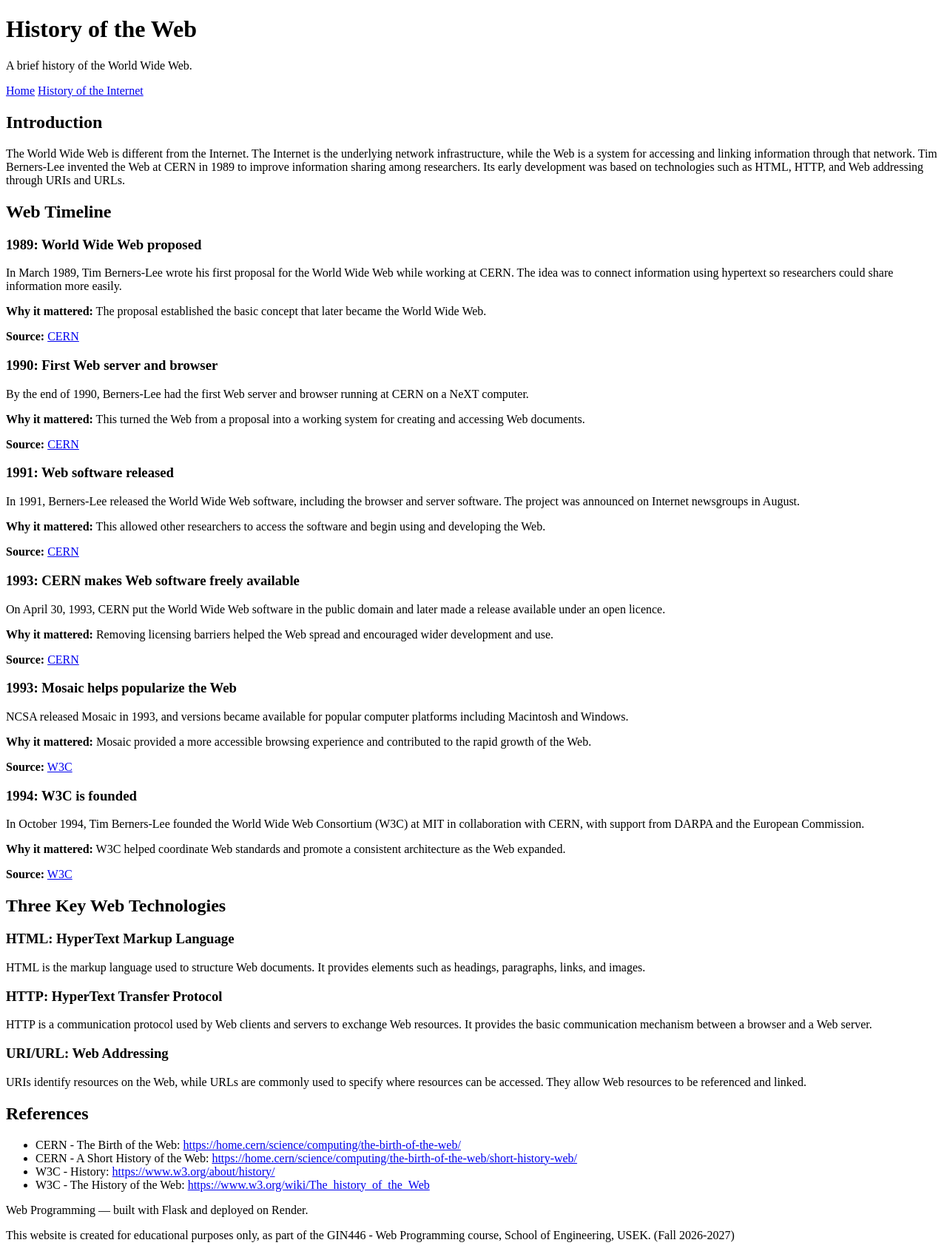
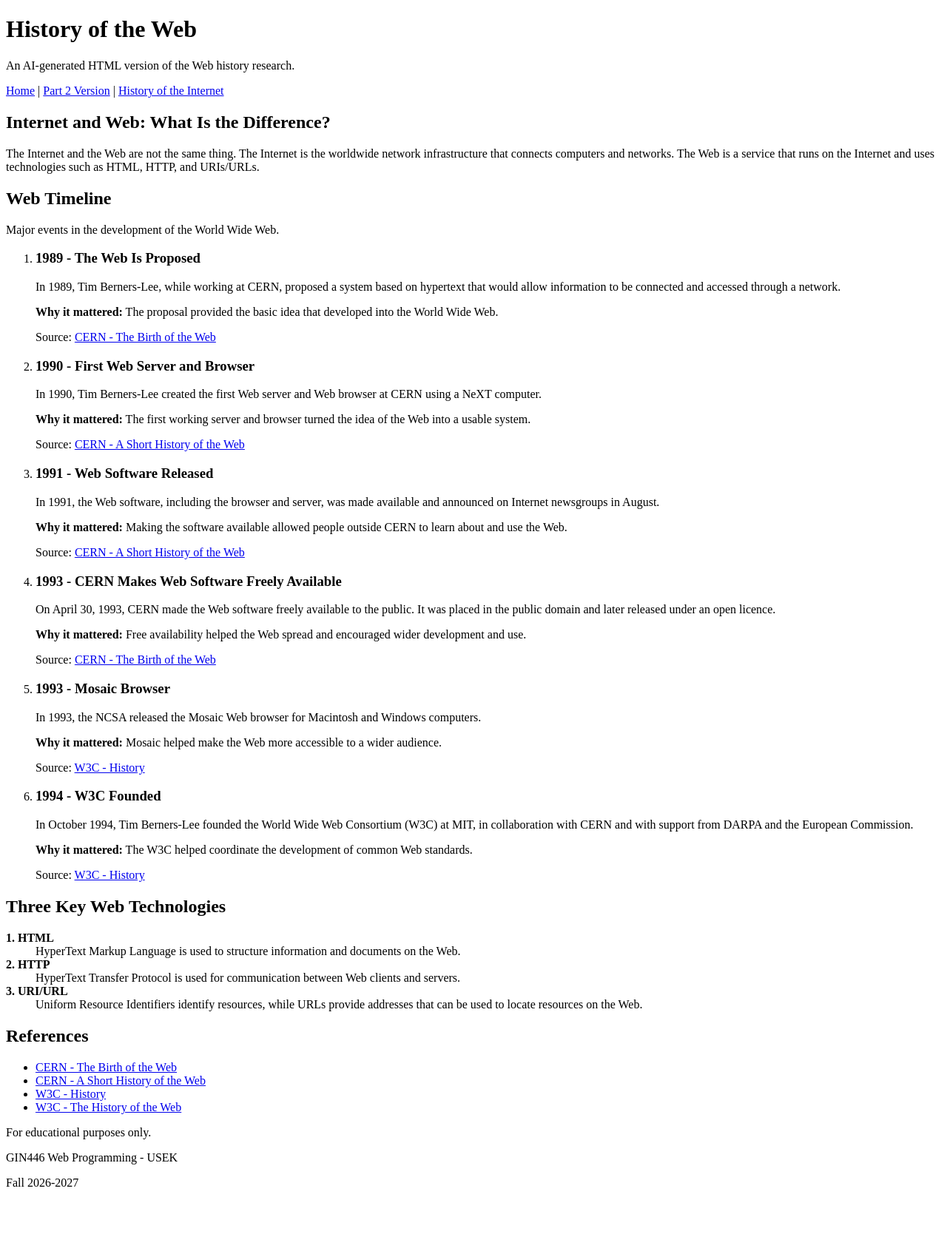
Before and after one commit to shady-daher/web-programming-site, a Flask app: page /web-history-ai in a window 1280 px wide. Shown: the whole page at 74% size. After the commit the page ends 1604 px from the top, so only its background shows below. Run offline with Flask 3, Linux system fonts and the light colour scheme.

Commit message:
Part 3: AI-generated history pages

```diff
--- a/templates/web-history-ai.html
+++ b/templates/web-history-ai.html
@@ -3,211 +3,234 @@
 <head>
     <meta charset="UTF-8">
     <meta name="viewport" content="width=device-width, initial-scale=1.0">
-    <title>History of the Web - AI Version</title>
+    <title>AI Version - History of the Web</title>
 </head>
 <body>
 
 <header>
     <h1>History of the Web</h1>
-        <p>A brief history of the World Wide Web.</p>
-    </header>
+    <p>An AI-generated HTML version of the Web history research.</p>
 
     <nav>
-        <a href="/">Home</a>
+        <a href="/">Home</a> |
+        <a href="/web-history">Part 2 Version</a> |
         <a href="/internet-history-ai">History of the Internet</a>
     </nav>
+</header>
 
 <main>
     <section>
-            <h2>Introduction</h2>
+        <header>
+            <h2>Internet and Web: What Is the Difference?</h2>
+        </header>
         <p>
-                The World Wide Web is different from the Internet. The Internet is
-                the underlying network infrastructure, while the Web is a system for
-                accessing and linking information through that network. Tim Berners-Lee
-                invented the Web at CERN in 1989 to improve information sharing among
-                researchers. Its early development was based on technologies such as
-                HTML, HTTP, and Web addressing through URIs and URLs.
+            The Internet and the Web are not the same thing. The Internet is the
+            worldwide network infrastructure that connects computers and networks.
+            The Web is a service that runs on the Internet and uses technologies
+            such as HTML, HTTP, and URIs/URLs.
         </p>
     </section>
 
     <section>
+        <header>
             <h2>Web Timeline</h2>
+            <p>Major events in the development of the World Wide Web.</p>
+        </header>
 
+        <ol>
+            <li>
                 <article>
-                <h3>1989: World Wide Web proposed</h3>
+                    <header>
+                        <h3>1989 - The Web Is Proposed</h3>
+                    </header>
                     <p>
-                    In March 1989, Tim Berners-Lee wrote his first proposal for the
-                    World Wide Web while working at CERN. The idea was to connect
-                    information using hypertext so researchers could share information
-                    more easily.
+                        In 1989, Tim Berners-Lee, while working at CERN, proposed a
+                        system based on hypertext that would allow information to be
+                        connected and accessed through a network.
                     </p>
+                    <aside>
+                        <strong>Why it mattered:</strong>
+                        The proposal provided the basic idea that developed into
+                        the World Wide Web.
+                    </aside>
                     <p>
-                    <strong>Why it mattered:</strong>
-                    The proposal established the basic concept that later became
-                    the World Wide Web.
-                </p>
-                <p>
-                    <strong>Source:</strong>
-                    <a href="https://home.cern/science/computing/the-birth-of-the-web/short-history-web/">
-                        CERN
+                        Source:
+                        <a href="https://home.cern/science/computing/the-birth-of-the-web/">
+                            CERN - The Birth of the Web
                         </a>
                     </p>
                 </article>
+            </li>
 
+            <li>
                 <article>
-                <h3>1990: First Web server and browser</h3>
+                    <header>
+                        <h3>1990 - First Web Server and Browser</h3>
+                    </header>
                     <p>
-                    By the end of 1990, Berners-Lee had the first Web server and
-                    browser running at CERN on a NeXT computer.
+                        In 1990, Tim Berners-Lee created the first Web server and
+                        Web browser at CERN using a NeXT computer.
                     </p>
+                    <aside>
+                        <strong>Why it mattered:</strong>
+                        The first working server and browser turned the idea of the
+                        Web into a usable system.
+                    </aside>
                     <p>
-                    <strong>Why it mattered:</strong>
-                    This turned the Web from a proposal into a working system
-                    for creating and accessing Web documents.
-                </p>
-                <p>
-                    <strong>Source:</strong>
+                        Source:
                         <a href="https://home.cern/science/computing/the-birth-of-the-web/short-history-web/">
-                        CERN
+                            CERN - A Short History of the Web
                         </a>
                     </p>
                 </article>
+            </li>
 
+            <li>
                 <article>
-                <h3>1991: Web software released</h3>
+                    <header>
+                        <h3>1991 - Web Software Released</h3>
+                    </header>
                     <p>
-                    In 1991, Berners-Lee released the World Wide Web software,
-                    including the browser and server software. The project was
-                    announced on Internet newsgroups in August.
+                        In 1991, the Web software, including the browser and server,
+                        was made available and announced on Internet newsgroups in
+                        August.
                     </p>
+                    <aside>
+                        <strong>Why it mattered:</strong>
+                        Making the software available allowed people outside CERN
+                        to learn about and use the Web.
+                    </aside>
                     <p>
-                    <strong>Why it mattered:</strong>
-                    This allowed other researchers to access the software and
-                    begin using and developing the Web.
-                </p>
-                <p>
-                    <strong>Source:</strong>
+                        Source:
                         <a href="https://home.cern/science/computing/the-birth-of-the-web/short-history-web/">
-                        CERN
+                            CERN - A Short History of the Web
                         </a>
                     </p>
                 </article>
+            </li>
 
+            <li>
                 <article>
-                <h3>1993: CERN makes Web software freely available</h3>
+                    <header>
+                        <h3>1993 - CERN Makes Web Software Freely Available</h3>
+                    </header>
                     <p>
-                    On April 30, 1993, CERN put the World Wide Web software in
-                    the public domain and later made a release available under
-                    an open licence.
+                        On April 30, 1993, CERN made the Web software freely available
+                        to the public. It was placed in the public domain and later
+                        released under an open licence.
                     </p>
+                    <aside>
+                        <strong>Why it mattered:</strong>
+                        Free availability helped the Web spread and encouraged wider
+                        development and use.
+                    </aside>
                     <p>
-                    <strong>Why it mattered:</strong>
-                    Removing licensing barriers helped the Web spread and
-                    encouraged wider development and use.
-                </p>
-                <p>
-                    <strong>Source:</strong>
+                        Source:
                         <a href="https://home.cern/science/computing/the-birth-of-the-web/">
-                        CERN
+                            CERN - The Birth of the Web
                         </a>
                     </p>
                 </article>
+            </li>
 
+            <li>
                 <article>
-                <h3>1993: Mosaic helps popularize the Web</h3>
+                    <header>
+                        <h3>1993 - Mosaic Browser</h3>
+                    </header>
                     <p>
-                    NCSA released Mosaic in 1993, and versions became available
-                    for popular computer platforms including Macintosh and Windows.
+                        In 1993, the NCSA released the Mosaic Web browser for
+                        Macintosh and Windows computers.
                     </p>
+                    <aside>
+                        <strong>Why it mattered:</strong>
+                        Mosaic helped make the Web more accessible to a wider
+                        audience.
+                    </aside>
                     <p>
-                    <strong>Why it mattered:</strong>
-                    Mosaic provided a more accessible browsing experience and
-                    contributed to the rapid growth of the Web.
-                </p>
-                <p>
-                    <strong>Source:</strong>
-                    <a href="https://www.w3.org/wiki/The_history_of_the_Web">
-                        W3C
+                        Source:
+                        <a href="https://www.w3.org/about/history/">
+                            W3C - History
                         </a>
                     </p>
                 </article>
+            </li>
 
+            <li>
                 <article>
-                <h3>1994: W3C is founded</h3>
+                    <header>
+                        <h3>1994 - W3C Founded</h3>
+                    </header>
                     <p>
                         In October 1994, Tim Berners-Lee founded the World Wide Web
-                    Consortium (W3C) at MIT in collaboration with CERN, with
+                        Consortium (W3C) at MIT, in collaboration with CERN and with
                         support from DARPA and the European Commission.
                     </p>
+                    <aside>
+                        <strong>Why it mattered:</strong>
+                        The W3C helped coordinate the development of common Web
+                        standards.
+                    </aside>
                     <p>
-                    <strong>Why it mattered:</strong>
-                    W3C helped coordinate Web standards and promote a consistent
-                    architecture as the Web expanded.
-                </p>
-                <p>
-                    <strong>Source:</strong>
+                        Source:
                         <a href="https://www.w3.org/about/history/">
-                        W3C
+                            W3C - History
                         </a>
                     </p>
                 </article>
+            </li>
+        </ol>
     </section>
 
     <section>
+        <header>
             <h2>Three Key Web Technologies</h2>
+        </header>
 
-            <article>
-                <h3>HTML: HyperText Markup Language</h3>
-                <p>
-                    HTML is the markup language used to structure Web documents.
-                    It provides elements such as headings, paragraphs, links, and images.
-                </p>
-            </article>
+        <dl>
+            <dt><strong>1. HTML</strong></dt>
+            <dd>
+                HyperText Markup Language is used to structure information and
+                documents on the Web.
+            </dd>
 
-            <article>
-                <h3>HTTP: HyperText Transfer Protocol</h3>
-                <p>
-                    HTTP is a communication protocol used by Web clients and servers
-                    to exchange Web resources. It provides the basic communication
-                    mechanism between a browser and a Web server.
-                </p>
-            </article>
+            <dt><strong>2. HTTP</strong></dt>
+            <dd>
+                HyperText Transfer Protocol is used for communication between
+                Web clients and servers.
+            </dd>
 
-            <article>
-                <h3>URI/URL: Web Addressing</h3>
-                <p>
-                    URIs identify resources on the Web, while URLs are commonly used
-                    to specify where resources can be accessed. They allow Web resources
-                    to be referenced and linked.
-                </p>
-            </article>
+            <dt><strong>3. URI/URL</strong></dt>
+            <dd>
+                Uniform Resource Identifiers identify resources, while URLs provide
+                addresses that can be used to locate resources on the Web.
+            </dd>
+        </dl>
     </section>
 
     <section>
+        <header>
             <h2>References</h2>
+        </header>
         <ul>
             <li>
-                    CERN - The Birth of the Web:
                 <a href="https://home.cern/science/computing/the-birth-of-the-web/">
-                        https://home.cern/science/computing/the-birth-of-the-web/
+                    CERN - The Birth of the Web
                 </a>
             </li>
             <li>
-                    CERN - A Short History of the Web:
                 <a href="https://home.cern/science/computing/the-birth-of-the-web/short-history-web/">
-                        https://home.cern/science/computing/the-birth-of-the-web/short-history-web/
+                    CERN - A Short History of the Web
                 </a>
             </li>
             <li>
-                    W3C - History:
                 <a href="https://www.w3.org/about/history/">
-                        https://www.w3.org/about/history/
+                    W3C - History
                 </a>
             </li>
             <li>
-                    W3C - The History of the Web:
                 <a href="https://www.w3.org/wiki/The_history_of_the_Web">
-                        https://www.w3.org/wiki/The_history_of_the_Web
+                    W3C - The History of the Web
                 </a>
             </li>
         </ul>
@@ -215,12 +238,9 @@
 </main>
 
 <footer>
-        <p>Web Programming — built with Flask and deployed on Render.</p>
-        <p>
-            This website is created for educational purposes only, as part of the
-            GIN446 - Web Programming course, School of Engineering, USEK.
-            (Fall 2026-2027)
-        </p>
+    <p>For educational purposes only.</p>
+    <p>GIN446 Web Programming - USEK</p>
+    <p>Fall 2026-2027</p>
 </footer>
 
 </body>
```
Also changed, not shown: templates/internet-history-ai.html (+114 -97 lines). Lines whose indentation alone changed are shown as unchanged.
